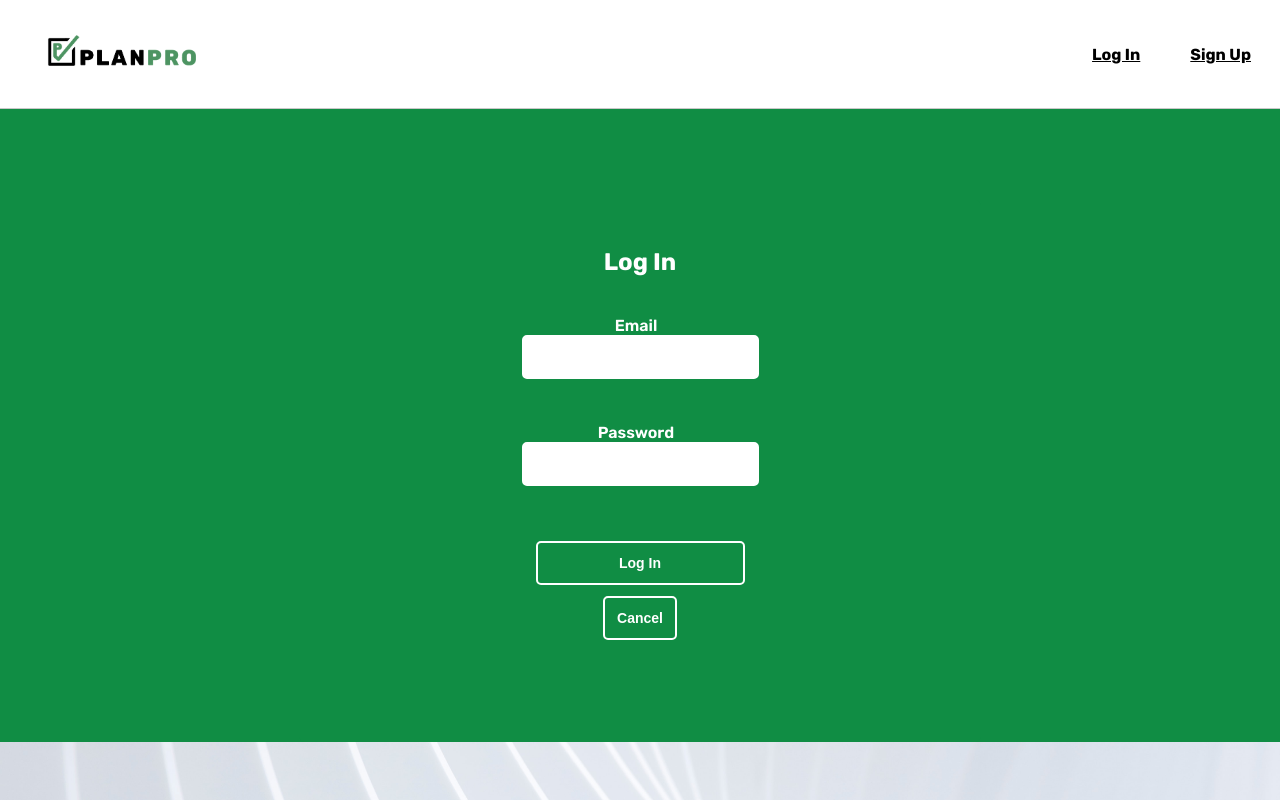
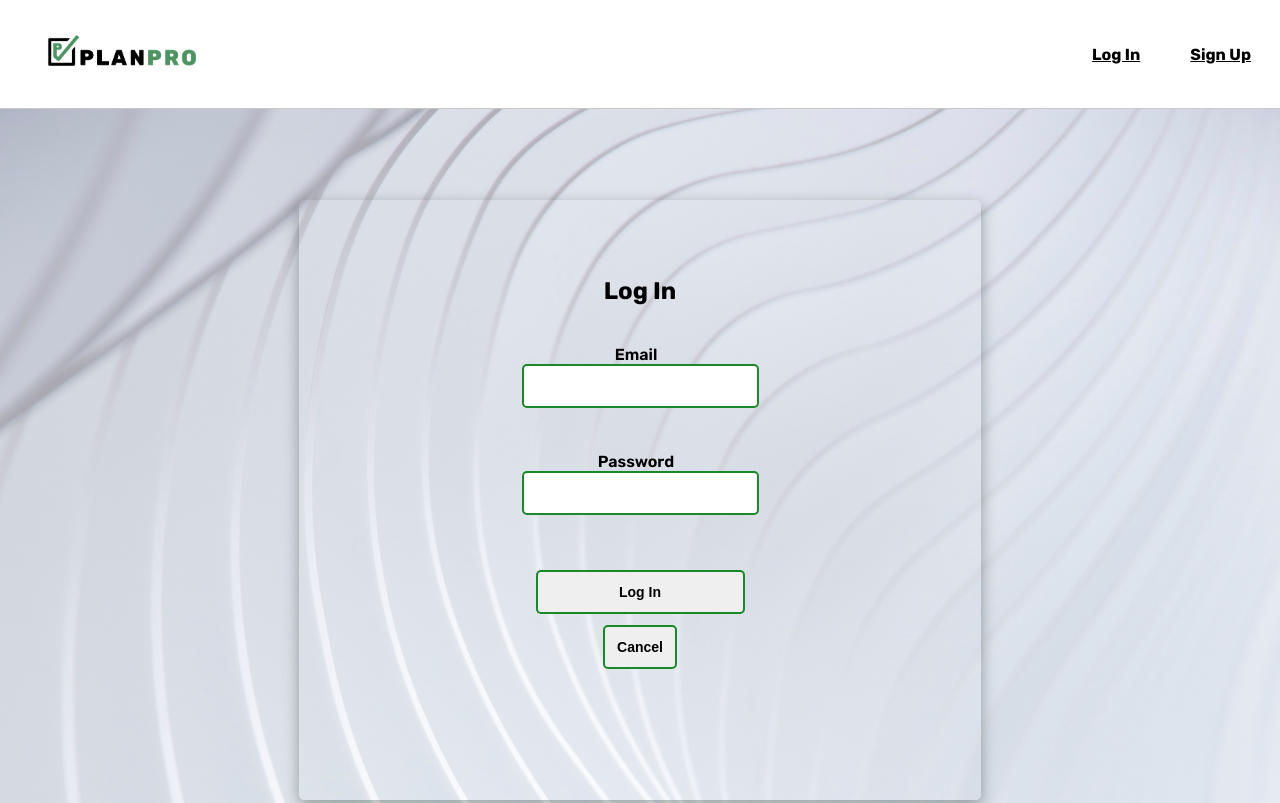
Before and after one commit to aafrieso/PlanPro-front-end, a React (Create React App) app: page /login in a window 1280 px wide. Shown: the top 803 px of the page. Built offline with nearby package versions, Linux system fonts and the light colour scheme; no server answers.

Commit message:
update sign in page css

```diff
--- a/src/pages/Login/Login.module.css
+++ b/src/pages/Login/Login.module.css
@@ -4,32 +4,35 @@
   overflow: hidden;
   flex-direction: column;
   height: 100%;
-  color: #ffffff;
-  background-color: #108d44;
-
+  color: #000000;
+  width: 100%;
+  height: 1000px;
+  align-self: center;
+  background-color: ;
 }
 
 
 .container button {
-  color: white;
+  color: rgb(0, 0, 0);
   font-weight: 600;
-  background: #108d44;
   margin: 11px 0px 0px 0px;
 }
 
-.container input, button {
+.container input,
+button {
   width: 100%;
   padding: 12px;
   font-size: 14px;
   border-radius: 5px;
-  border: 2px solid  #ffffff;
+  border: 2px solid #108421f4;
 }
 
 .container section:first-child {
-  background-color: #108d44;
   border-radius: 5px;
   margin-top: 200px;
-
+  margin-bottom: 200px;
+  box-shadow: rgba(0, 24, 8, 0.35) 0px 5px 15px;
+  border: 0px solid #ffffff13;
 }
 
 .container section {
```
